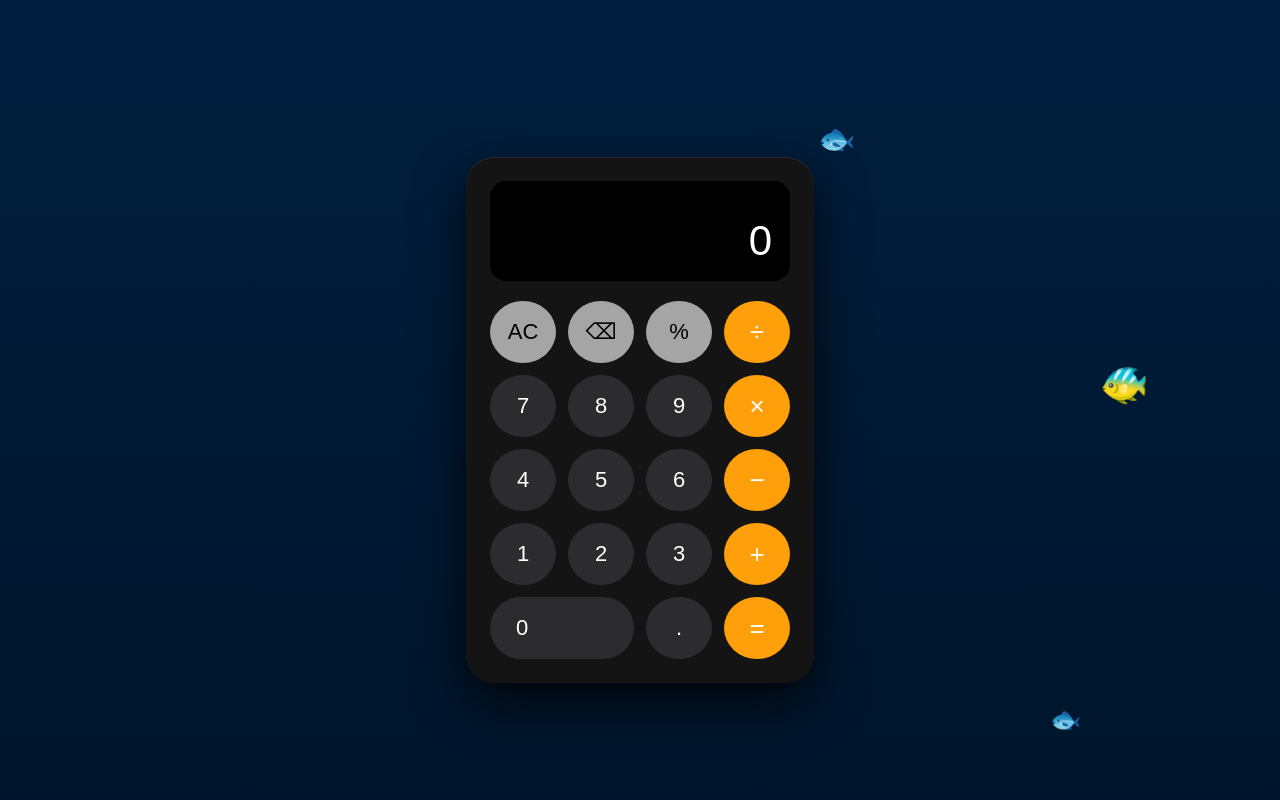
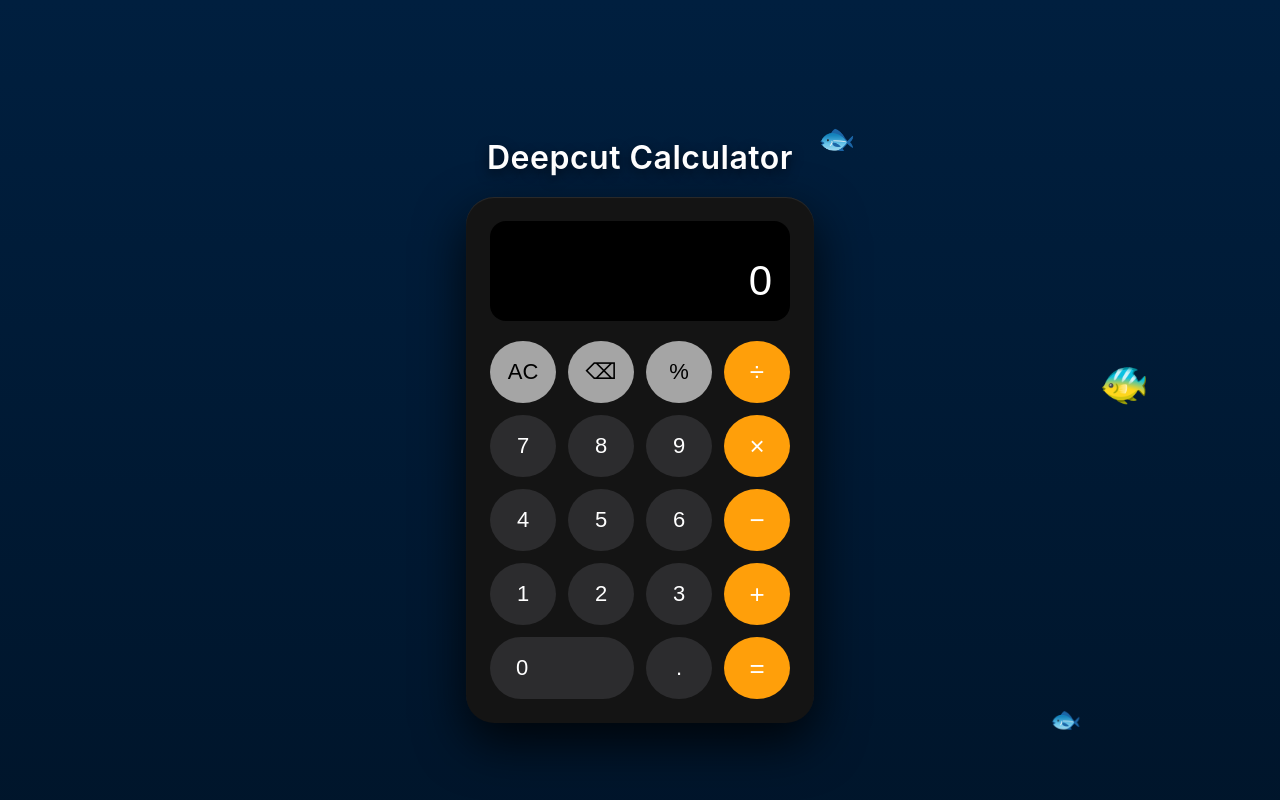
Before and after one commit to Benthedude/deepcut, a plain HTML site: page index.html in a window 1280 px wide. Shown: the top 800 px of the page. Drawn offline with Linux system fonts and the light colour scheme.

Commit message:
Update title and content for Deepcut Calculator

```diff
--- a/index.html
+++ b/index.html
@@ -1,7 +1,7 @@
 <!DOCTYPE html>
 <html>
 <head>
-  <title>Calculator</title>
+  <title>Deepcut Calculator</title>
   <style>
     body {
       background: linear-gradient(to bottom, #001f3f, #000a14);
@@ -15,8 +15,19 @@
     .calculator-section {
       min-height: 100vh;
       display: flex;
+      flex-direction: column;
       justify-content: center;
       align-items: center;
+    }
+
+    .calc-title {
+      font-size: 32px;
+      font-weight: 600;
+      margin-bottom: 20px;
+      letter-spacing: 0.5px;
+      text-shadow: 0 4px 12px rgba(0, 0, 0, 0.6);
+      position: relative;
+      z-index: 2;
     }
 
     .calculator {
@@ -145,6 +156,7 @@
   <div class="fish fish4">🐟</div>
 
   <div class="calculator-section">
+    <h1 class="calc-title">Deepcut Calculator</h1>
     <div class="calculator">
       <div class="display-container">
         <div id="history"></div>
@@ -179,7 +191,7 @@
   </div>
 
   <div class="hidden-section">
-    <iframe src="https://example.com" width="100%" height="600px" style="border: none;"></iframe>
+    <iframe src="https://krillion.io/" width="100%" height="600px" style="border: none;"></iframe>
   </div>
 
   <script>
```
